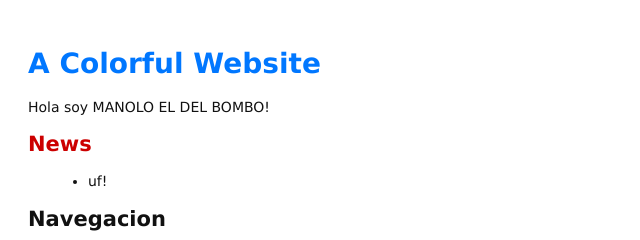
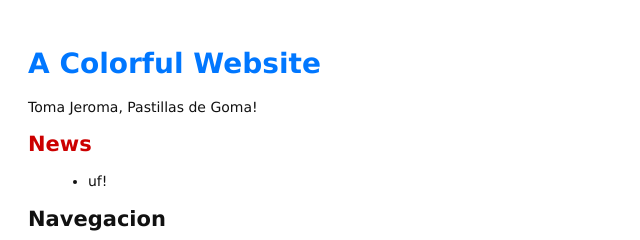
Before and after one commit to beeva-jeronimodiaz/myrepo, a plain HTML site: page index.html in a window 1280 px wide. Shown: the top 240 px of the page, 0-640 px from the left. Drawn offline with Linux system fonts and the light colour scheme.

Commit message:
Añadiendo a jeroma

```diff
--- a/index.html
+++ b/index.html
@@ -7,7 +7,7 @@
 </head>
 <body>
   <h1 style="color: #07F">A Colorful Website</h1>
-  <p>Hola soy MANOLO EL DEL BOMBO!</p>
+  <p>Toma Jeroma, Pastillas de Goma!</p>
 
   <h2 style="color: #C00">News</h2>
   <ul>
```
